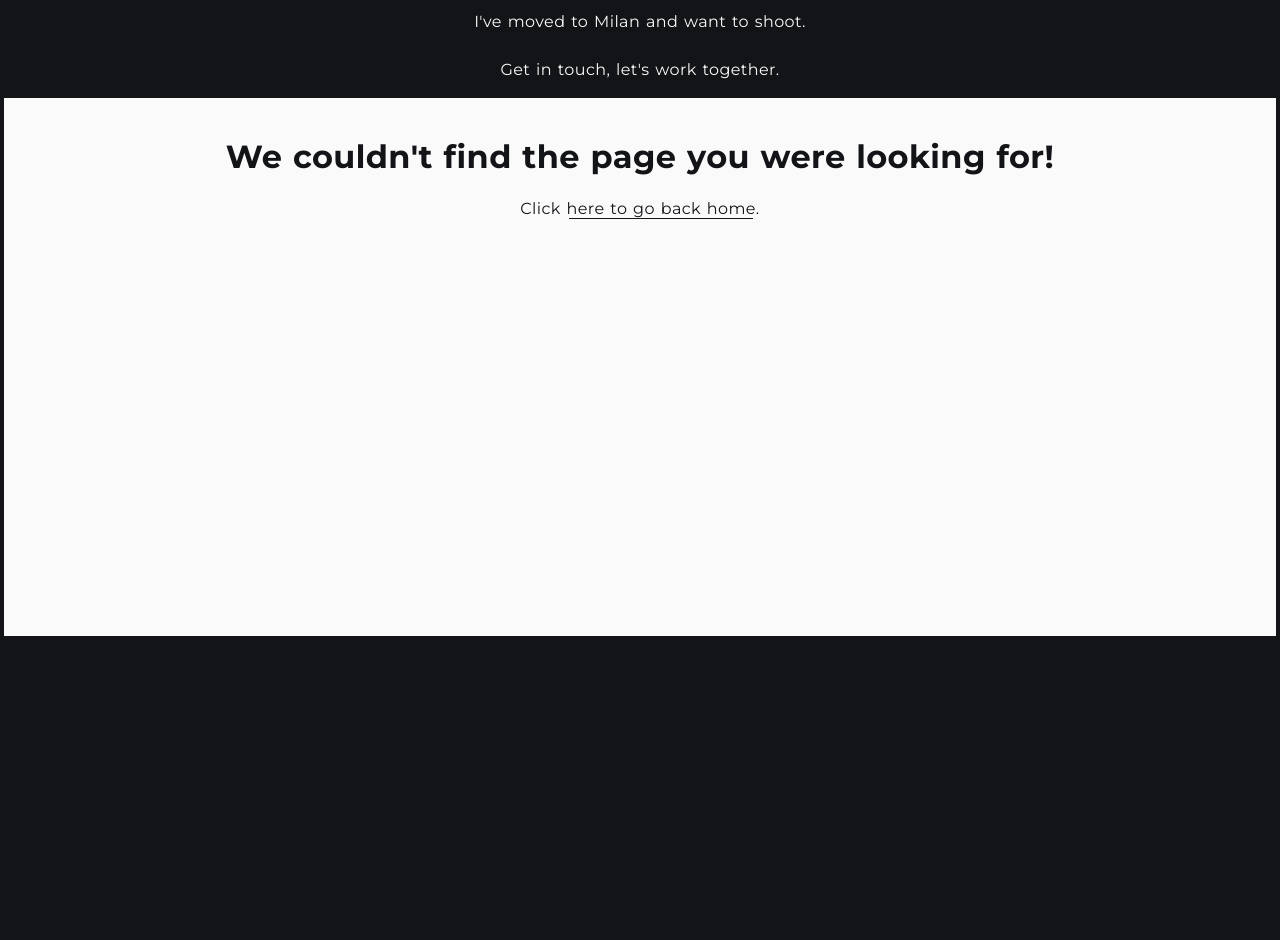
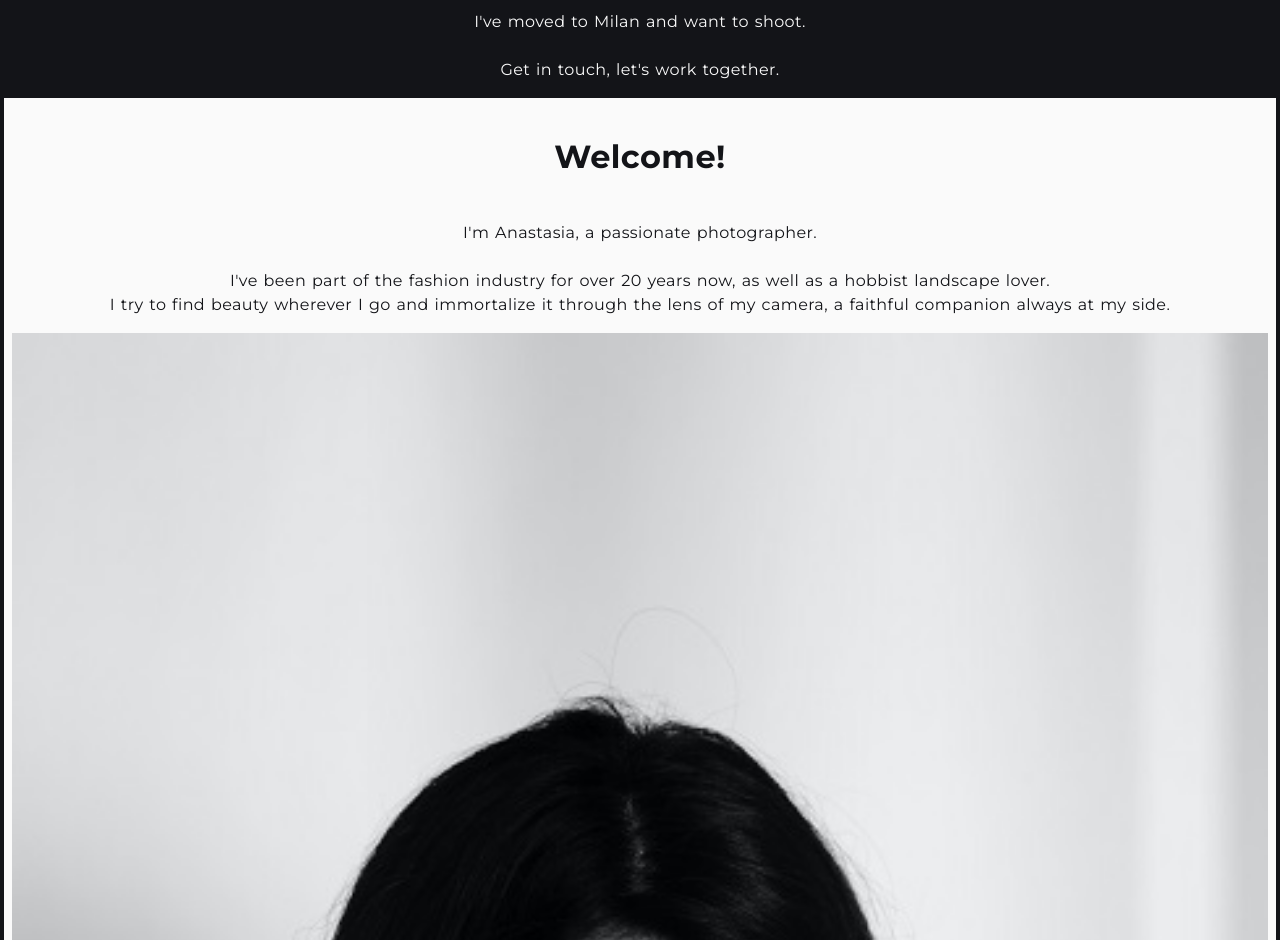
Before and after one commit to nahuel-ianni/model-portfolio-prototype, a Vue app in the folder src/: page /#/about in a window 1280 px wide. Shown: the part 160-1100 px from the top of the page. Before the commit the page ends 800 px from the top, so only its background shows below. Built offline with nearby package versions, Linux system fonts and the light colour scheme.

Commit message:
Added About page

```diff
--- /dev/null
+++ b/src/src/pages/About.vue
@@ -0,0 +1,35 @@
+<template>
+  <section class="section">
+    <article>
+      <h2>Welcome!</h2>
+
+      <p>
+        <br />I'm Anastasia, a passionate photographer.
+        <br />
+        <br />I've been part of the fashion industry for over 20 years now, as well as a hobbist landscape lover.
+        <br />I try to find beauty wherever I go and immortalize it through the lens of my camera, a faithful companion always at my side.
+      </p>
+    </article>
+
+    <img
+      class="img"
+      src="../assets/img/img-about.jpeg"
+      alt="Myself, looking at you through the lens of a camera"
+    />
+  </section>
+</template>
+
+<script>
+export default { name: "About" };
+</script>
+
+<style scoped>
+.img {
+  margin: auto;
+  width: 100%;
+}
+
+.section {
+  background-color: var(--high-contrast-color);
+}
+</style>
--- a/src/src/pages/index.js
+++ b/src/src/pages/index.js
@@ -1,2 +1,3 @@
+export { default as About } from './About';
 export { default as Home } from './Home';
 export { default as PageNotFound } from './PageNotFound';
--- a/src/src/router/index.js
+++ b/src/src/router/index.js
@@ -1,6 +1,6 @@
 import Vue from 'vue';
 import Router from 'vue-router';
-import { Home, PageNotFound } from '../pages';
+import { About, Home, PageNotFound } from '../pages';
 
 Vue.use(Router);
 
@@ -8,7 +8,7 @@ export default new Router({
   // mode: 'history',
   routes: [
     { path: '/', component: Home, },
-    // { path: '/about', component: About, },
+    { path: '/about', component: About, },
     // { path: '/contact', component: Contact, },
     // { path: '/portfolio', component: Portfolio, props: { items: 12 } },
     { path: '*', component: PageNotFound }
```
